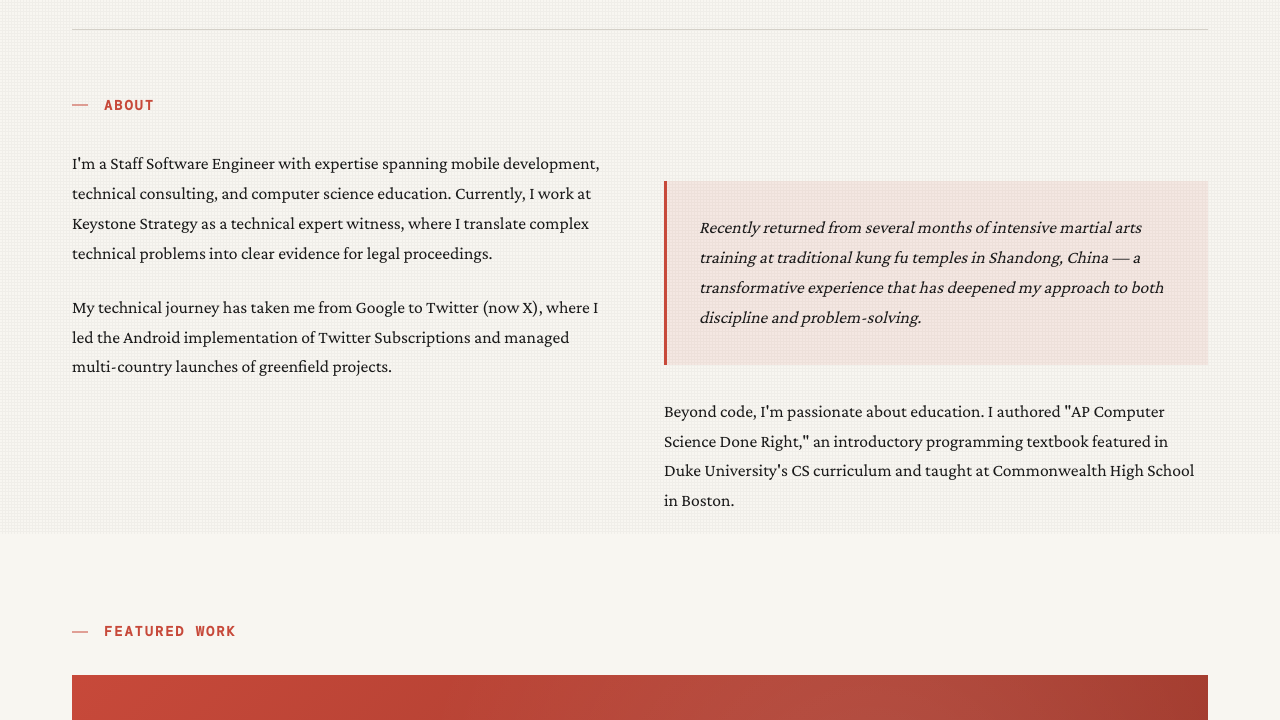
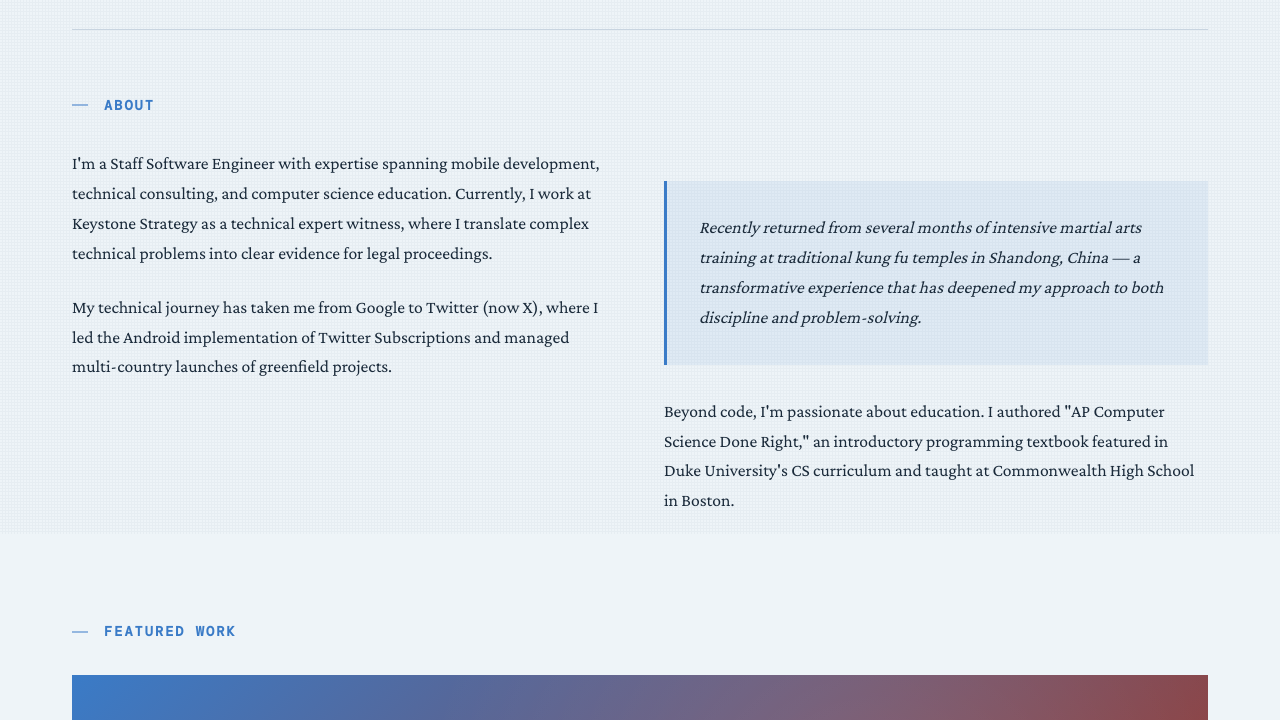
Before and after one commit to alexnjafari/alexnjafari.github.io, a plain HTML site: page index.html in a window 1280 px wide. Shown: the part 266-986 px from the top of the page. Drawn offline with nearby package versions, Linux system fonts and the light colour scheme; a web font is replaced by a local one.

Commit message:
color palette

```diff
--- a/index.html
+++ b/index.html
@@ -10,12 +10,12 @@
     <link href="https://fonts.googleapis.com/css2?family=Crimson+Pro:wght@300;400;600&family=DM+Mono:wght@300;400;500&display=swap" rel="stylesheet">
     <style>
         :root {
-            --ink: #1a1a1a;
-            --paper: #f8f6f1;
-            --accent: #c7493a;
-            --subtle: #6b6b6b;
-            --border: #d4d0c8;
-            --highlight: rgba(199, 73, 58, 0.08);
+            --ink: #1a2a3a;
+            --paper: #eef4f8;
+            --accent: #3a7bc7;
+            --subtle: #6a7b8c;
+            --border: #c8d4e0;
+            --highlight: rgba(58, 123, 199, 0.08);
         }
 
         * {
@@ -456,7 +456,7 @@
                 <div class="featured-project">
                     <h3>AP Computer Science Done Right</h3>
                     <p>An introductory programming textbook focusing on Java fundamentals, object-oriented design, and algorithmic thinking. Featured in Duke University's Computer Science syllabus and adopted by prestigious high schools nationwide.</p>
-                    <a href="#" class="featured-link">Learn More →</a>
+                    <a href="https://www.amazon.com/AP-Computer-Science-Done-Right/dp/B09TY9ZYMV/ref=sr_1_1?crid=2CBS6VLNI6NR&dib=eyJ2IjoiMSJ9.Ojhj2voD9SN7FwUd04OOxx-Yw3WtW2oXva7uixJOnBsr-S-_Ba6yWf_rbzahYZQm-2LByaAhq07coshZmb6wbw.ZE65FTadGblLKPICXy1OS7oJWhtple2A4BUAhFay1s&dib_tag=se&keywords=ap+computer+science+done+right&qid=1767503664&sprefix=ap+computer+science+done+righ%2Caps%2C158&sr=8-1" class="featured-link" target="_blank">Learn More →</a>
                 </div>
             </section>
 
```
